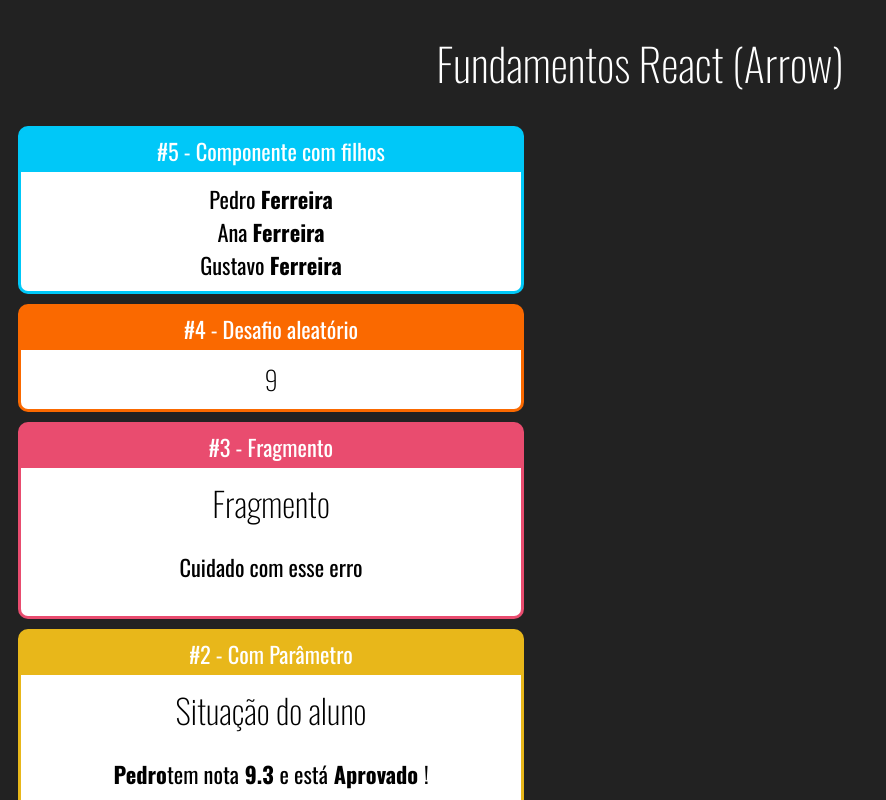
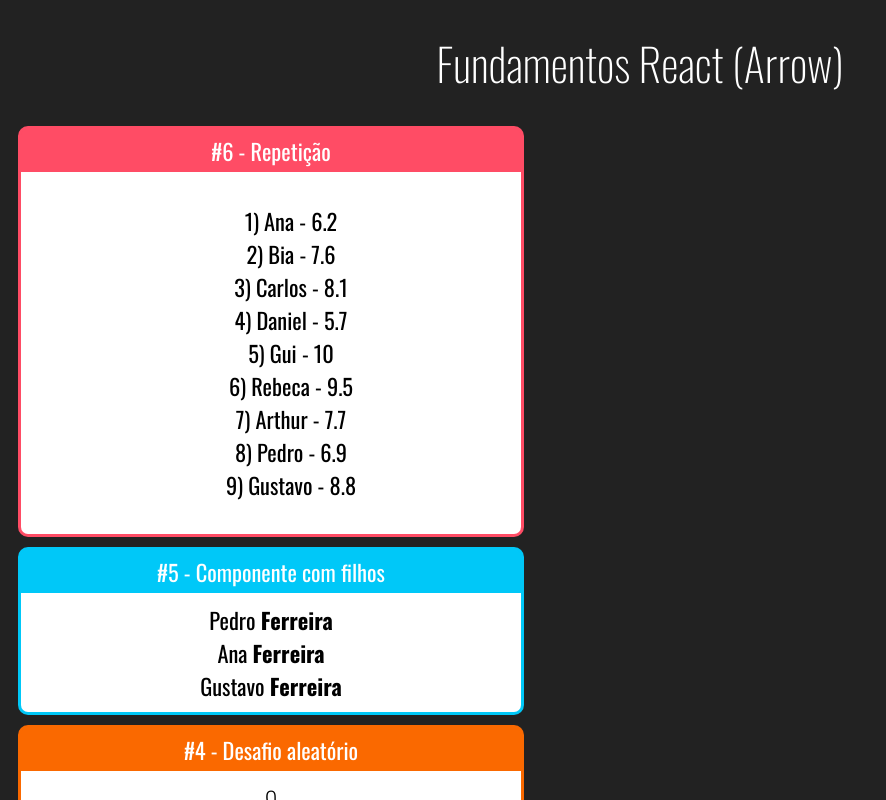
Before and after one commit to nathalia-alice/fundamentos-react, a React (Create React App) app: page / in a window 1280 px wide. Shown: the top 800 px of the page, without its empty margins (0-886 px from the left). Built offline with nearby package versions, Linux system fonts and the light colour scheme.

Commit message:
Repetição

```diff
--- a/src/App.jsx
+++ b/src/App.jsx
@@ -1,6 +1,7 @@
 import './App.css'
 import React from 'react'
 
+import ListaAlunos from './components/repeticao/ListaAlunos'
 import Familia from './components/basicos/Familia'
 import FamiliaMembro from './components/basicos/FamiliaMembro'
 import Card from './components/layout/Card'
@@ -14,6 +15,10 @@
         <h1>Fundamentos React (Arrow)</h1>
 
         <div className="Cards">
+            <Card titulo="#6 - Repetição" color="#FF4C65">
+              <ListaAlunos></ListaAlunos>
+            </Card>
+
             <Card titulo="#5 - Componente com filhos" color="#00C8F8">
                 <Familia sobrenome="Ferreira">
                     <FamiliaMembro nome="Pedro" />
--- /dev/null
+++ b/src/components/repeticao/ListaAlunos.jsx
@@ -0,0 +1,17 @@
+import React from 'react'
+import alunos from '../../data/alunos'
+
+export default (props) => {
+    const alunosList = alunos.map(aluno => {
+        return <li key={aluno.id}>
+            {aluno.id}) {aluno.nome} - {aluno.nota}
+        </li>
+    })
+    return (
+        <div>
+            <ul style={{listStyle: 'none'}}>
+               {alunosList}
+            </ul>
+        </div>
+    )
+}
--- /dev/null
+++ b/src/data/alunos.js
@@ -0,0 +1,47 @@
+export default [
+    {
+        id: 1,
+        nome: 'Ana',
+        nota: 6.2
+    },
+    {
+        id: 2,
+        nome: 'Bia',
+        nota: 7.6
+    },
+    {
+        id: 3,
+        nome: 'Carlos',
+        nota: 8.1
+    },
+    {
+        id: 4,
+        nome: 'Daniel',
+        nota: 5.7
+    },
+    {
+        id: 5,
+        nome: 'Gui',
+        nota: 10.0
+    },
+    {
+        id: 6,
+        nome: 'Rebeca',
+        nota: 9.5
+    },
+    {
+        id: 7,
+        nome: 'Arthur',
+        nota: 7.7
+    },
+    {
+        id: 8,
+        nome: 'Pedro',
+        nota: 6.9
+    },
+    {
+        id: 9,
+        nome: 'Gustavo',
+        nota: 8.8
+    },
+]
```
